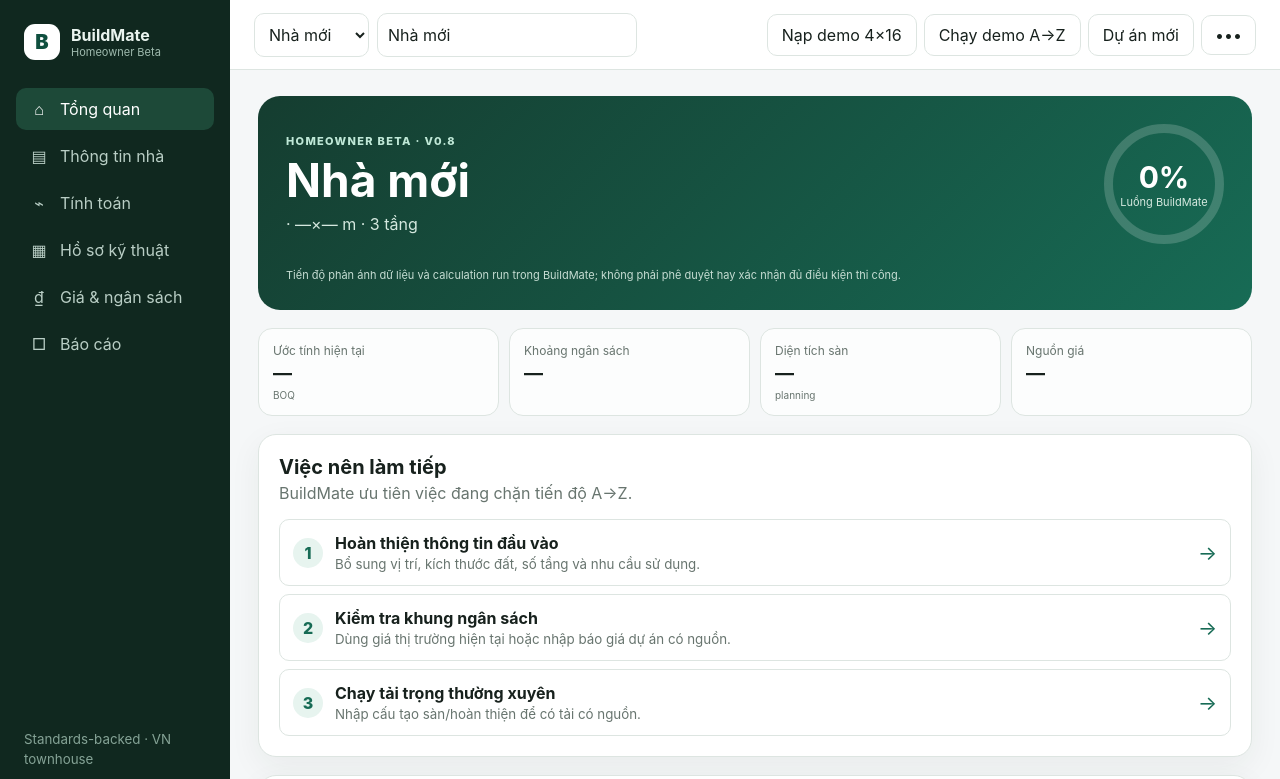
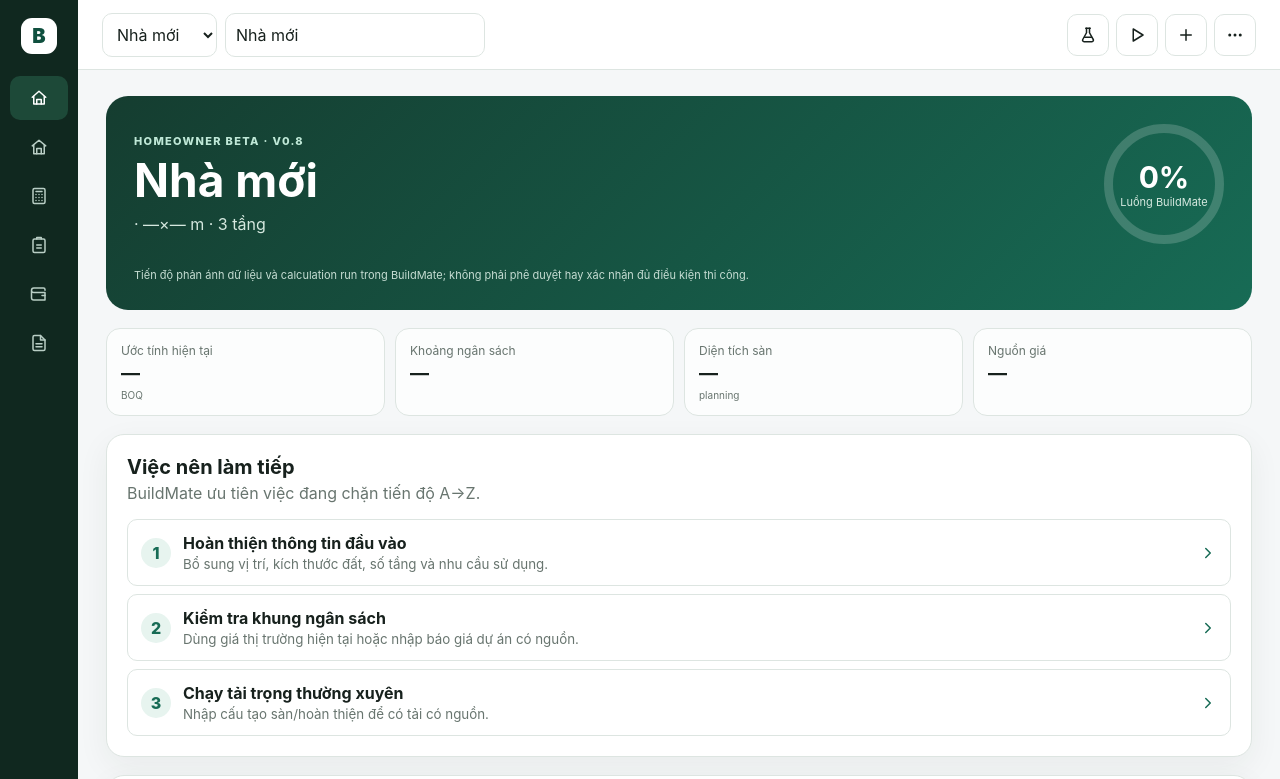
Before and after one commit to eddyvn98/BuildMate, a website with bundled scripts: page index.html in a window 1280 px wide. Shown: the top 779 px of the page. Built offline with nearby package versions, Linux system fonts and the light colour scheme.

Commit message:
UI: reduce text with familiar SVG icons
* ui: add shared inline svg icon set

* ui: replace shell text controls with svg icons

* ui: use svg icons for common actions

* ui: use svg icons for common actions

* ui: use svg icons for common actions

* ui: style compact svg icon controls

* test: cover compact svg icon controls

* ui: compact engineering and report actions

* ui: compact engineering and report actions

* ui: compact sidebar and overflow labels

* ui: collapse desktop sidebar to icon rail

* test: cover svg primary actions across views

```diff
--- a/src/ui/common.js
+++ b/src/ui/common.js
@@ -1,6 +1,31 @@
 import { money,number,statusBadge } from './render.js';
 
 export { money,number,statusBadge };
+
+const ICONS=Object.freeze({
+  home:'<path d="m3 11 9-8 9 8"/><path d="M5 10v10h14V10"/><path d="M9 20v-6h6v6"/>',
+  house:'<path d="M3 10.5 12 3l9 7.5"/><path d="M5 9.5V21h14V9.5"/><path d="M9 21v-7h6v7"/>',
+  calculator:'<rect width="16" height="20" x="4" y="2" rx="2"/><line x1="8" x2="16" y1="6" y2="6"/><line x1="8" x2="8" y1="10" y2="10"/><line x1="12" x2="12" y1="10" y2="10"/><line x1="16" x2="16" y1="10" y2="10"/><line x1="8" x2="8" y1="14" y2="14"/><line x1="12" x2="12" y1="14" y2="14"/><line x1="16" x2="16" y1="14" y2="14"/><line x1="8" x2="8" y1="18" y2="18"/><line x1="12" x2="12" y1="18" y2="18"/><line x1="16" x2="16" y1="18" y2="18"/>',
+  clipboard:'<rect width="16" height="18" x="4" y="4" rx="2"/><path d="M9 4V2h6v2"/><path d="M9 12h6"/><path d="M9 16h6"/>',
+  wallet:'<path d="M20 7V6a2 2 0 0 0-2-2H5a3 3 0 0 0 0 6h15v10H5a3 3 0 0 1-3-3V7"/><path d="M16 14h4"/>',
+  fileText:'<path d="M14 2H6a2 2 0 0 0-2 2v16a2 2 0 0 0 2 2h12a2 2 0 0 0 2-2V8z"/><path d="M14 2v6h6"/><path d="M8 13h8"/><path d="M8 17h8"/>',
+  play:'<path d="m7 4 13 8-13 8Z"/>',
+  flask:'<path d="M9 3h6"/><path d="M10 3v6l-5 9a2 2 0 0 0 1.7 3h10.6a2 2 0 0 0 1.7-3l-5-9V3"/><path d="M7.5 15h9"/>',
+  plus:'<path d="M12 5v14"/><path d="M5 12h14"/>',
+  more:'<circle cx="5" cy="12" r="1"/><circle cx="12" cy="12" r="1"/><circle cx="19" cy="12" r="1"/>',
+  download:'<path d="M12 3v12"/><path d="m7 10 5 5 5-5"/><path d="M5 21h14"/>',
+  upload:'<path d="M12 21V9"/><path d="m17 14-5-5-5 5"/><path d="M5 3h14"/>',
+  trash:'<path d="M3 6h18"/><path d="M8 6V4h8v2"/><path d="m19 6-1 14H6L5 6"/><path d="M10 11v5"/><path d="M14 11v5"/>',
+  save:'<path d="M19 21H5a2 2 0 0 1-2-2V5a2 2 0 0 1 2-2h11l5 5v11a2 2 0 0 1-2 2Z"/><path d="M17 21v-8H7v8"/><path d="M7 3v5h8"/>',
+  send:'<path d="m22 2-7 20-4-9-9-4Z"/><path d="M22 2 11 13"/>',
+  chevronRight:'<path d="m9 18 6-6-6-6"/>',
+  external:'<path d="M15 3h6v6"/><path d="m10 14 11-11"/><path d="M18 13v6a2 2 0 0 1-2 2H5a2 2 0 0 1-2-2V8a2 2 0 0 1 2-2h6"/>',
+});
+
+export function icon(name,size=18) {
+  const body=ICONS[name]??ICONS.fileText;
+  return '<svg class="ui-icon" aria-hidden="true" viewBox="0 0 24 24" width="'+size+'" height="'+size+'" fill="none" stroke="currentColor" stroke-width="2" stroke-linecap="round" stroke-linejoin="round">'+body+'</svg>';
+}
 
 export function escapeHtml(value) {
   return String(value??'')
--- a/src/ui/homeowner-shell.js
+++ b/src/ui/homeowner-shell.js
@@ -4,15 +4,15 @@
 import { pricingPanel } from './panel-pricing.js';
 import { technicalPanel } from './panel-technical.js';
 import { reportPanel } from './panel-report.js';
-import { escapeHtml } from './common.js';
+import { escapeHtml,icon } from './common.js';
 
 const NAV=[
-  ['overview','Tổng quan','⌂'],
-  ['project','Thông tin nhà','▤'],
-  ['engineering','Tính toán','⌁'],
-  ['technical','Hồ sơ kỹ thuật','▦'],
-  ['pricing','Giá & ngân sách','₫'],
-  ['report','Báo cáo','□'],
+  ['overview','Tổng quan','home'],
+  ['project','Thông tin nhà','house'],
+  ['engineering','Tính toán','calculator'],
+  ['technical','Hồ sơ kỹ thuật','clipboard'],
+  ['pricing','Giá & ngân sách','wallet'],
+  ['report','Báo cáo','fileText'],
 ];
 
 export function shell({
@@ -22,10 +22,10 @@
   return `
     <div class="app-shell">
       <aside class="sidebar">
-        <div class="brand"><span class="brand-mark">B</span><div><b>BuildMate</b><small>Homeowner Beta</small></div></div>
-        <nav class="side-nav">${NAV.map(([id,label,icon])=>`
-          <button type="button" data-view="${id}" class="${activeView===id?'active':''}" aria-current="${activeView===id?'page':'false'}"><span>${icon}</span>${label}</button>`).join('')}</nav>
-        <div class="sidebar-foot"><small>Standards-backed · VN townhouse</small></div>
+        <div class="brand" title="BuildMate · Homeowner Beta" aria-label="BuildMate · Homeowner Beta"><span class="brand-mark">B</span></div>
+        <nav class="side-nav">${NAV.map(([id,label,iconName])=>`
+          <button type="button" data-view="${id}" class="${activeView===id?'active':''}" aria-current="${activeView===id?'page':'false'}" title="${label}" aria-label="${label}"><span class="nav-icon">${icon(iconName)}</span><span class="nav-label">${label}</span></button>`).join('')}</nav>
+
       </aside>
       <div class="workspace">
         ${topbar(project,projects)}
@@ -43,15 +43,15 @@
       <input id="project-name" value="${escapeHtml(project.name)}" aria-label="Tên dự án">
     </div>
     <div class="top-actions">
-      <button type="button" id="load-public-demo" class="ghost">Nạp demo 4×16</button>
-      <button type="button" id="run-demo-a2z" class="ghost">Chạy demo A→Z</button>
-      <button type="button" id="new-project" class="ghost">Dự án mới</button>
-      <details class="menu-pop"><summary aria-label="Thêm tác vụ" title="Thêm tác vụ">•••</summary><div>
-        <button id="export-html" class="ghost">Báo cáo HTML</button>
-        <button id="export-csv" class="ghost">BOQ kỹ thuật CSV</button>
-        <button id="export-json" class="ghost">Xuất JSON</button>
-        <button id="import-json" class="ghost">Nhập JSON</button>
-        <button id="delete-project" class="ghost danger">Xóa dự án</button>
+      <button type="button" id="load-public-demo" class="ghost icon-button" title="Nạp demo 4×16" aria-label="Nạp demo 4×16">${icon('flask')}</button>
+      <button type="button" id="run-demo-a2z" class="ghost icon-button" title="Chạy demo A→Z" aria-label="Chạy demo A→Z">${icon('play')}</button>
+      <button type="button" id="new-project" class="ghost icon-button" title="Dự án mới" aria-label="Dự án mới">${icon('plus')}</button>
+      <details class="menu-pop"><summary aria-label="Thêm tác vụ" title="Thêm tác vụ">${icon('more')}</summary><div>
+        <button id="export-html" class="ghost menu-action" title="Xuất báo cáo HTML" aria-label="Xuất báo cáo HTML">${icon('download')}<span>HTML</span></button>
+        <button id="export-csv" class="ghost menu-action" title="Xuất BOQ kỹ thuật CSV" aria-label="Xuất BOQ kỹ thuật CSV">${icon('download')}<span>BOQ CSV</span></button>
+        <button id="export-json" class="ghost menu-action" title="Xuất JSON" aria-label="Xuất JSON">${icon('download')}<span>JSON</span></button>
+        <button id="import-json" class="ghost menu-action" title="Nhập JSON" aria-label="Nhập JSON">${icon('upload')}<span>Nhập</span></button>
+        <button id="delete-project" class="ghost danger menu-action" title="Xóa dự án" aria-label="Xóa dự án">${icon('trash')}<span>Xóa</span></button>
       </div></details>
       <input id="import-json-file" type="file" accept="application/json" hidden>
     </div>
--- a/src/ui/panel-overview.js
+++ b/src/ui/panel-overview.js
@@ -1,7 +1,7 @@
 import { projectAtoZStatus } from '../engine/a2z-status.js';
 import { homeownerNextActions } from '../engine/homeowner-next-actions.js';
 import { functionalPlan,money,number } from './render.js';
-import { escapeHtml,metric,stageTone } from './common.js';
+import { escapeHtml,icon,metric,stageTone } from './common.js';
 
 export function overviewPanel(project,workflow) {
   const status=projectAtoZStatus(project);
@@ -36,7 +36,7 @@
         <button class="next-action-card" data-go-view="${escapeHtml(item.view)}" ${item.guidedAction?`data-guided-action="${escapeHtml(item.guidedAction)}"`:''}>
           <span class="step-index">${index+1}</span>
           <span><b>${escapeHtml(item.title)}</b><small>${escapeHtml(item.body)}</small></span>
-          <span class="arrow">→</span>
+          ${icon('chevronRight')}
         </button>`).join('')}</div>
     </section>
 
--- a/src/ui/panel-project.js
+++ b/src/ui/panel-project.js
@@ -1,12 +1,12 @@
 import { functionalPlan } from './render.js';
-import { escapeHtml,input,option } from './common.js';
+import { escapeHtml,icon,input,option } from './common.js';
 
 export function projectPanel(project) {
   return `
     <section class="panel-block">
       <div class="section-head"><div><h2>Mô tả ngôi nhà bằng lời</h2><p class="hint">Nhập những gì bạn biết; BuildMate sẽ tách thành dữ liệu có trạng thái.</p></div></div>
       <p class="question" id="next-question"></p>
-      <form id="chat-form" class="chat-form"><textarea id="chat-text" placeholder="Ví dụ: đất 4x16 ở TP.HCM, 5 người, 3 tầng, 4 phòng ngủ, ngân sách 1,5 tỷ"></textarea><button>Phân tích thông tin</button></form>
+      <form id="chat-form" class="chat-form"><textarea id="chat-text" placeholder="Ví dụ: đất 4x16 ở TP.HCM, 5 người, 3 tầng, 4 phòng ngủ, ngân sách 1,5 tỷ"></textarea><button class="icon-button primary-icon" title="Phân tích thông tin" aria-label="Phân tích thông tin">${icon('send')}</button></form>
     </section>
 
     <section class="panel-block">
--- a/styles.css
+++ b/styles.css
@@ -22,16 +22,16 @@
 small,.hint{color:var(--muted)}
 .eyebrow{display:block;letter-spacing:.12em;text-transform:uppercase;color:var(--accent);font-weight:800;font-size:11px;margin-bottom:8px}
 
-.app-shell{min-height:100vh;display:grid;grid-template-columns:230px minmax(0,1fr)}
-.sidebar{position:sticky;top:0;height:100vh;background:#10281f;color:#eaf4ef;padding:24px 16px;display:flex;flex-direction:column;gap:28px}
-.brand{display:flex;gap:11px;align-items:center;padding:0 8px}
+.app-shell{min-height:100vh;display:grid;grid-template-columns:78px minmax(0,1fr)}
+.sidebar{position:sticky;top:0;height:100vh;background:#10281f;color:#eaf4ef;padding:18px 10px;display:flex;flex-direction:column;align-items:center;gap:22px}
+.brand{display:flex;align-items:center;justify-content:center;padding:0}
 .brand-mark{display:grid;place-items:center;width:36px;height:36px;border-radius:11px;background:#fff;color:var(--accent-dark);font-weight:900;font-size:20px}
-.brand div{display:flex;flex-direction:column}.brand small{color:#9fbaae;font-size:11px}
-.side-nav{display:grid;gap:5px}
-.side-nav button{background:transparent;color:#b9cec5;text-align:left;display:flex;align-items:center;gap:10px;padding:11px 12px}
-.side-nav button span{width:22px;text-align:center}
+
+.side-nav{display:grid;gap:5px;width:100%}
+.side-nav button{background:transparent;color:#b9cec5;display:flex;align-items:center;justify-content:center;padding:11px;width:100%}
+
 .side-nav button.active{background:#1d4938;color:#fff}
-.sidebar-foot{margin-top:auto;padding:8px}.sidebar-foot small{color:#85a396}
+
 
 .workspace{min-width:0}
 .topbar{position:sticky;top:0;z-index:10;min-height:70px;background:rgba(255,255,255,.94);backdrop-filter:blur(10px);border-bottom:1px solid var(--line);padding:12px 24px;display:flex;justify-content:space-between;gap:14px;align-items:center}
@@ -123,7 +123,7 @@
 
 @media(max-width:1050px){
   .app-shell{grid-template-columns:1fr}.sidebar{position:sticky;height:auto;z-index:30;padding:9px 12px;display:flex;flex-direction:row;align-items:center;gap:10px}
-  .brand{display:none}.side-nav{display:flex;overflow:auto;flex:1}.side-nav button{white-space:nowrap;padding:9px 10px}.sidebar-foot{display:none}
+  .brand{display:none}.side-nav{display:flex;overflow:auto;flex:1;width:auto}.side-nav button{white-space:nowrap;padding:9px 10px;min-width:44px}
   .topbar{top:53px}.engineering-grid{grid-template-columns:repeat(3,minmax(0,1fr))}.form-grid,.guided-form{grid-template-columns:repeat(2,minmax(0,1fr))}
 }
 @media(max-width:760px){
@@ -178,3 +178,19 @@
 @media(max-width:420px){
   .technical-summary-grid,.boq-group-grid,.material-highlight-grid{grid-template-columns:1fr}
 }
+
+.ui-icon{display:block;flex:0 0 auto}
+.icon-button{width:42px;height:42px;padding:0;display:inline-grid;place-items:center;border-radius:10px}
+.primary-icon{background:var(--accent);color:#fff}
+.nav-icon{width:22px;height:22px;display:grid;place-items:center;flex:0 0 22px}.nav-label{display:none}
+.menu-pop summary{min-width:42px;height:42px;display:grid;place-items:center;padding:0}
+.menu-action{display:flex;align-items:center;gap:9px}
+.next-action-card>.ui-icon{color:var(--accent)}
+.reference-links a::after,.source-row[href]::after,.source-table a::after{content:"↗";align-self:flex-start;color:var(--muted);font-size:12px}
+@media(max-width:1050px){
+  .side-nav button{justify-content:center}
+  .nav-label{display:none}
+}
+@media(max-width:760px){
+  .top-actions .icon-button,.menu-pop summary{min-width:44px;width:44px;height:44px}
+}
```
Also changed, not shown: src/ui/panel-engineering.js (+5 -5 lines), src/ui/panel-report.js (+4 -4 lines), tests/ui-icons.test.js (added, +62 -0 lines).
